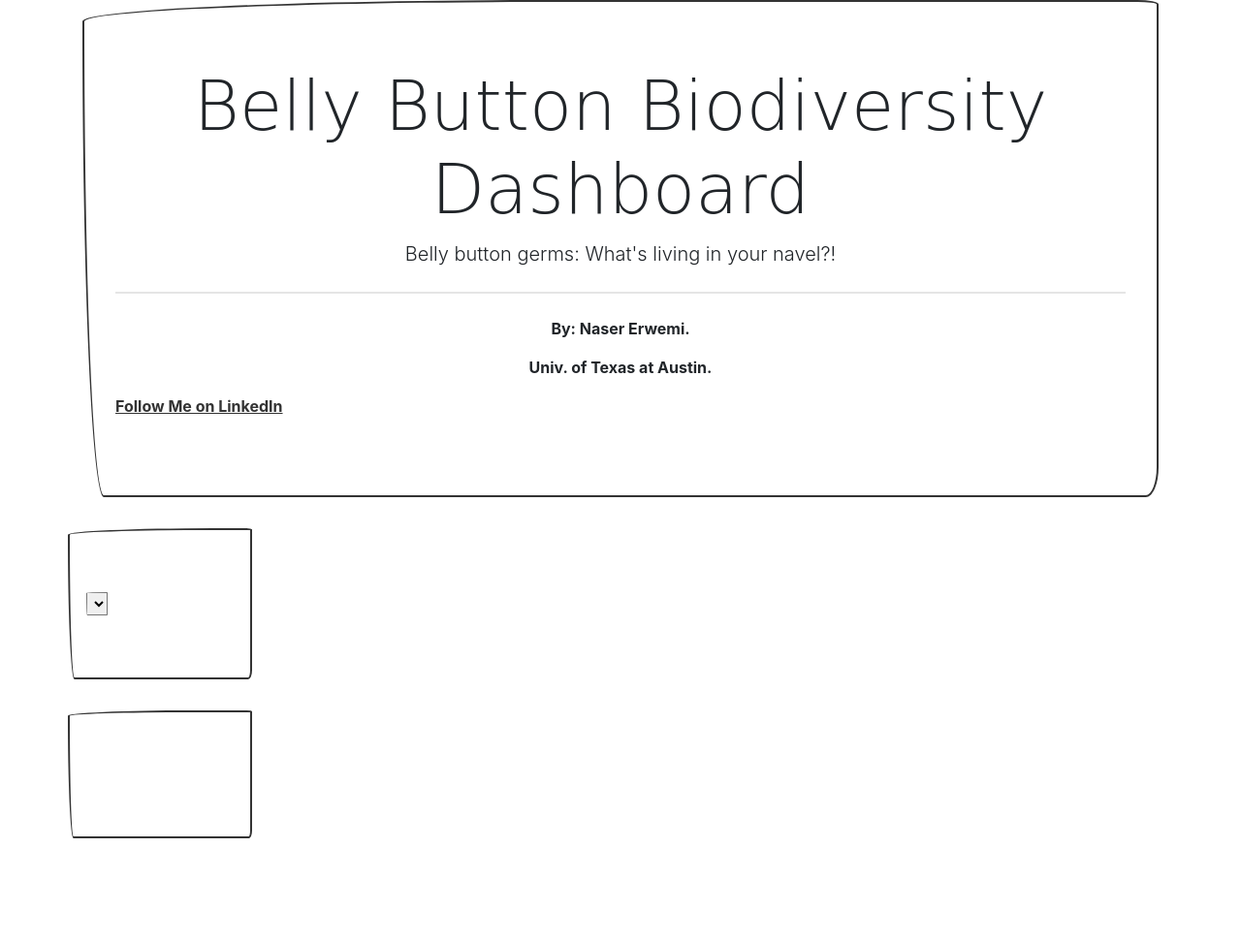
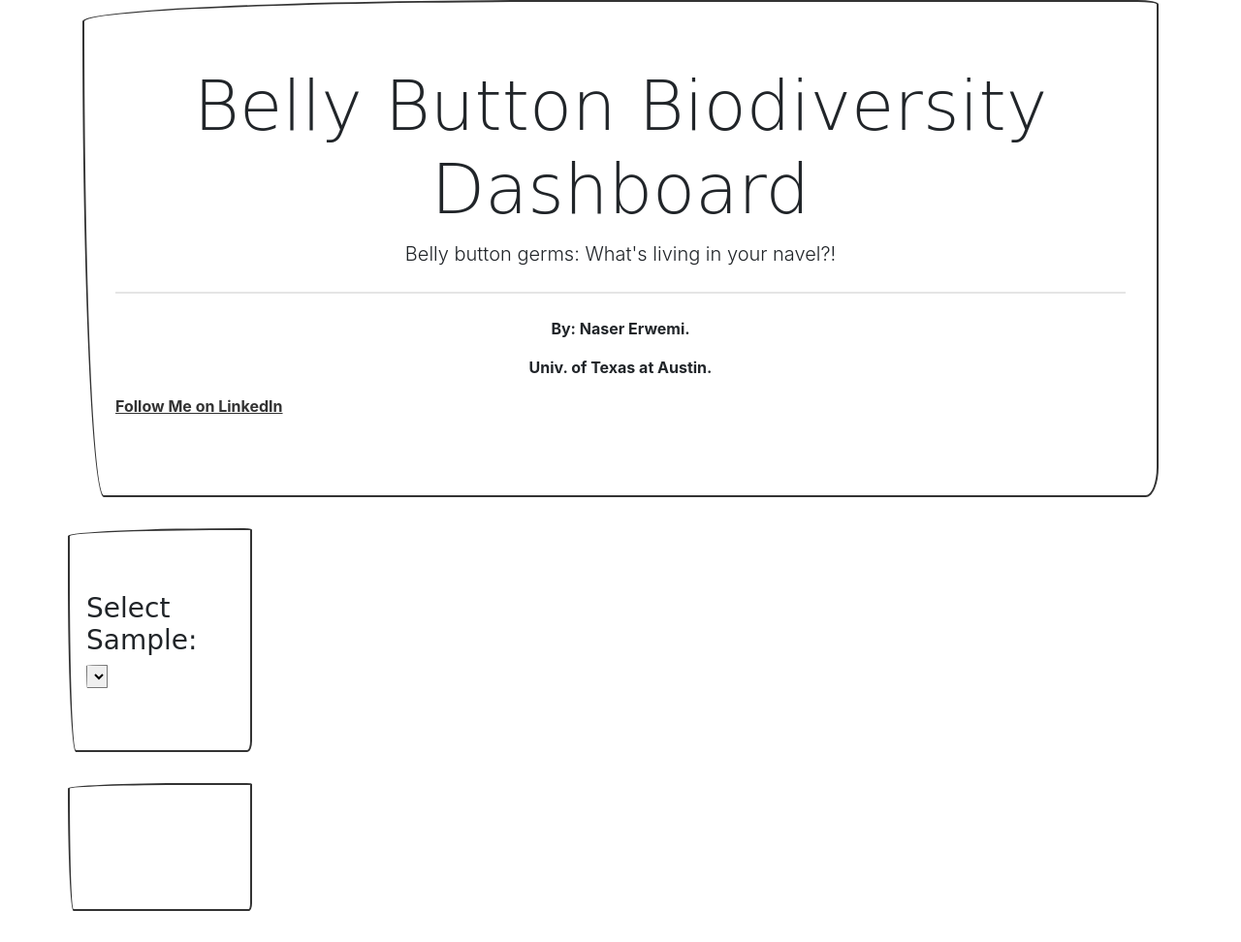
Before and after one commit to aerwemi/Belly-Button-Biodiversity-Dashboard, a Flask app: page / in a window 1280 px wide. Shown: the whole page at 97% size. Before the commit the page ends 865 px from the top, so only its background shows below. Run offline with Flask 2, Linux system fonts and the light colour scheme; lists and menus that the app fills with data are empty; some libraries are stand-ins or nearby versions; some web fonts are replaced.

Commit message:
wokring init

```diff
--- a/static/js/app.js
+++ b/static/js/app.js
@@ -1,26 +1,36 @@
 
 /* data route */
+function testPlotly(name){
+var yes=name;
+console.log('yes')
+console.log(yes)
+console.log('yes')
+}
+
+
 var url = "/names";
-
 function init() {
     Plotly.d3.json(url, function(error, names)
     {
-        console.log(names[0]);
+        //console.log(names[0]);
 
-        Plotly.d3.select('#selDataset')
-        .selectAll('option')
+        var select = Plotly.d3.select('#selDataset')
+        .on("change", function() {
+            var name = Plotly.d3.select(this).node().value;
+            //console.log(name);
+            testPlotly(name);
+        });
+        select.selectAll('option')
         .data(names)
         .enter()
         .append('option')
-        .on("change", function() {
-            var name = d3.select(this).node().value;
-            console.log(name);
-        })
+
+        .text(d => d)
         .attr("value", function(d){return d;})
+    }
 
 
-
-    });
+    );
 
 }
 
--- a/templates/index.html
+++ b/templates/index.html
@@ -38,6 +38,10 @@
                     <div class="form-group">
 
                         <div class="row jumbotron">
+                                <div class="row">
+                                    <h3>Select Sample:</h3>
+
+                                </div>
 
                             <select class="row" id="selDataset">
 
```
